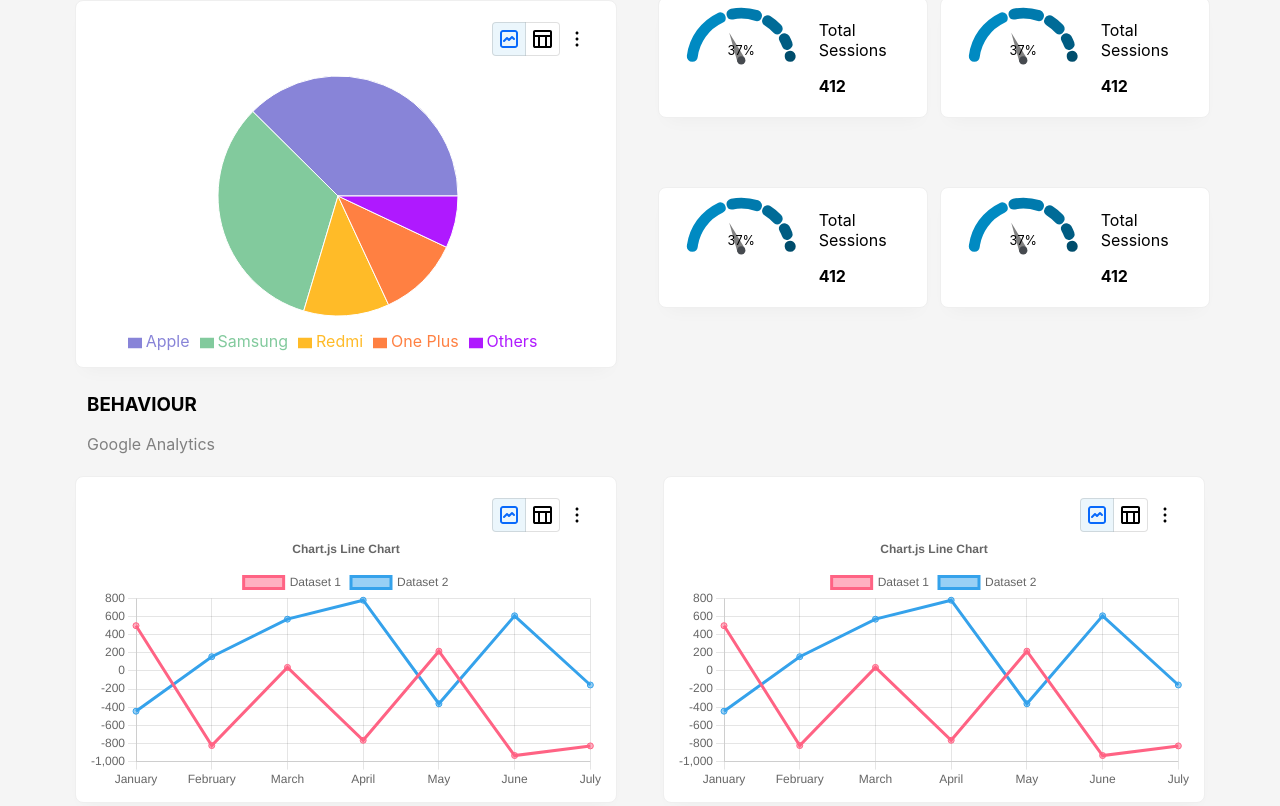
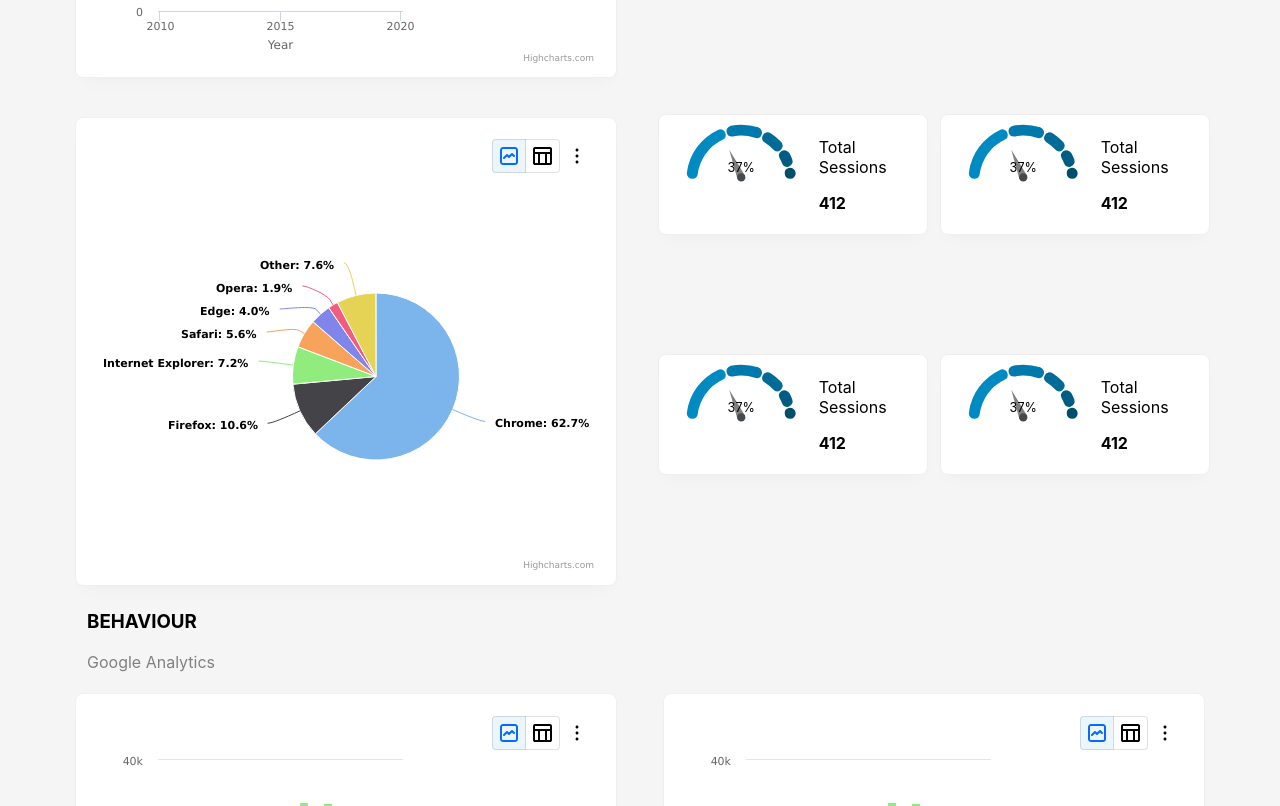
Before and after one commit to KiranGoyal88/Analytic-Dashboard, a React (Create React App) app: page / in a window 1280 px wide. Shown: the part 773-1579 px from the top of the page. Built offline with nearby package versions, Linux system fonts and the light colour scheme.

Commit message:
Update Pi chart| Line chart

```diff
--- a/package.json
+++ b/package.json
@@ -18,6 +18,8 @@
     "date-fns": "^2.29.1",
     "dayjs": "^1.11.4",
     "gauge-chart": "^0.5.3",
+    "highcharts": "^10.2.0",
+    "highcharts-react-official": "^3.1.0",
     "luxon": "^2.5.0",
     "moment": "^2.29.4",
     "react": "^18.2.0",
--- a/src/components/LineChartComponent.jsx
+++ b/src/components/LineChartComponent.jsx
@@ -1,60 +1,106 @@
-import React from "react";
-import {
-  Chart as ChartJS,
-  CategoryScale,
-  LinearScale,
-  PointElement,
-  LineElement,
-  Title,
-  Tooltip,
-  Legend,
-} from "chart.js";
-import { Line } from "react-chartjs-2";
-import { faker } from "@faker-js/faker";
+import React, { Component } from "react";
+import { render } from "react-dom";
+import HighchartsReact from "highcharts-react-official";
+import Highcharts from "highcharts";
 
-ChartJS.register(
-  CategoryScale,
-  LinearScale,
-  PointElement,
-  LineElement,
-  Title,
-  Tooltip,
-  Legend
-);
+class LineChartComponent extends Component {
+  constructor(props) {
+    super(props);
 
-export const options = {
-  responsive: true,
-  plugins: {
-    legend: {
-      position: "top",
+    this.state = {
+      // To avoid unnecessary update keep all options in the state.
+      chartOptions: {
+        chart: {
+          type: "spline",
+          inverted: false
         },
         title: {
-      display: true,
-      text: "Chart.js Line Chart",
+          // text: "Solar Employment Growth by Sector, 2010-2016"
+          text: ""
         },
+        yAxis: {
+          title: {
+            text: "Number of Employees"
+          }
         },
-};
 
-const labels = ["January", "February", "March", "April", "May", "June", "July"];
+        xAxis: {
+          accessibility: {
+            rangeDescription: "Range: 2010 to 2017"
+          },
+          title: {
+            text: "Year"
+          }
+        },
 
-export const data = {
-  labels,
-  datasets: [
+        legend: {
+          layout: "vertical",
+          align: "right",
+          verticalAlign: "middle"
+        },
+
+        plotOptions: {
+          series: {
+            label: {
+              connectorAllowed: false
+            },
+            pointStart: 2010
+          }
+        },
+
+        series: [
+          // {
+          //   name: "Installation",
+          //   data: [43934, 52503, 57177, 69658, 97031, 119931, 137133, 154175]
+          // },
           {
-      label: "Dataset 1",
-      data: labels.map(() => faker.datatype.number({ min: -1000, max: 1000 })),
-      borderColor: "rgb(255, 99, 132)",
-      backgroundColor: "rgba(255, 99, 132, 0.5)",
+            name: "Manufacturing",
+            data: [24916, 14064, 2742, 19851, 32490, 20282, 18121, 9434, 20000, 30000, 15000]
           },
           {
-      label: "Dataset 2",
-      data: labels.map(() => faker.datatype.number({ min: -1000, max: 1000 })),
-      borderColor: "rgb(53, 162, 235)",
-      backgroundColor: "rgba(53, 162, 235, 0.5)",
+            name: "Sales & Distribution",
+            data: [11744, 17722, 18005, 29771, 20185, 4377, 2147, 19387, 20123, 30234, 18999]
           },
+          {
+            name: "Project Development",
+            data: [5666, 8888, 7988, 12169, 15112, 22452, 34400, 34227, 29876, 25786, 22888]
+          },
+          {
+            name: "Other",
+            data: [12908, 5948, 8105, 11248, 8989, 11816, 18274, 18111, 29000, 5001, 15999]
+          }
         ],
+
+        responsive: {
+          rules: [
+            {
+              condition: {
+                maxWidth: 500
+              },
+              chartOptions: {
+                legend: {
+                  layout: "horizontal",
+                  align: "center",
+                  verticalAlign: "bottom"
+                }
+              }
+            }
+          ]
+        }
+      },
+      hoverData: null
     };
+  }
 
-export function LineChartComponent() {
-  return <Line options={options} data={data} />;
+  render() {
+    const { chartOptions, hoverData } = this.state;
+
+    return (
+      <div>
+        <HighchartsReact highcharts={Highcharts} options={chartOptions} />
+      </div>
+    );
   }
+}
+
+export default LineChartComponent;
--- a/src/components/PieChartComponent.jsx
+++ b/src/components/PieChartComponent.jsx
@@ -1,108 +1,189 @@
-// import React from "react";
-// import { Chart as ChartJS, ArcElement, Tooltip, Legend } from "chart.js";
-// import { Pie } from "react-chartjs-2";
+import React, { Component } from "react";
+import { render } from "react-dom";
+import HighchartsReact from "highcharts-react-official";
+import Highcharts from "highcharts";
 
-// ChartJS.register(ArcElement, Tooltip, Legend);
+class PieChartComponent extends Component {
+  constructor(props) {
+    super(props);
 
-// export const data = {
-//   labels: ["Red", "Blue", "Yellow", "Green", "Purple", "Orange"],
-//   datasets: [
-//     {
-//       label: "# of Votes",
-//       data: [12, 19, 3, 5, 2, 3],
-//       backgroundColor: [
-//         "rgba(255, 99, 132, 0.2)",
-//         "rgba(54, 162, 235, 0.2)",
-//         "rgba(255, 206, 86, 0.2)",
-//         "rgba(75, 192, 192, 0.2)",
-//         "rgba(153, 102, 255, 0.2)",
-//         "rgba(255, 159, 64, 0.2)"
-//       ],
-//       borderColor: [
-//         "rgba(255, 99, 132, 1)",
-//         "rgba(54, 162, 235, 1)",
-//         "rgba(255, 206, 86, 1)",
-//         "rgba(75, 192, 192, 1)",
-//         "rgba(153, 102, 255, 1)",
-//         "rgba(255, 159, 64, 1)"
-//       ],
-//       borderWidth: 1
-//     }
-//   ]
-// };
+    this.state = {
+      // To avoid unnecessary update keep all options in the state.
+      chartOptions: {
+        chart: {
+          type: "pie"
+        },
+        title: {
+          text: ""
+        },
+        // subtitle: {
+        //   text: 'Click the slices to view versions. Source: <a href="http://statcounter.com" target="_blank">statcounter.com</a>'
+        // },
+        accessibility: {
+          announceNewData: {
+            enabled: true
+          },
+          point: {
+            valueSuffix: "%"
+          }
+        },
 
-// export function PieChartComponent() {
-//   return (
-//     <div style={{ padding: "0% 20%" }}>
-//       <Pie data={data} />
-//     </div>
-//   );
-// }
+        plotOptions: {
+          series: {
+            dataLabels: {
+              enabled: true,
+              format: "{point.name}: {point.y:.1f}%"
+            }
+          }
+        },
 
-import React from "react";
-import { PieChart, Pie, Cell, Tooltip, Legend } from "recharts";
-class PieChartComponent extends React.Component {
-  COLORS = ["#8884d8", "#82ca9d", "#FFBB28", "#FF8042", "#AF19FF"];
-  pieData = [
+        tooltip: {
+          headerFormat: '<span style="font-size:11px">{series.name}</span><br>',
+          pointFormat: '<span style="color:{point.color}">{point.name}</span>: <b>{point.y:.2f}%</b> of total<br/>'
+        },
+
+        series: [
           {
-      name: "Apple",
-      value: 54.85
+            name: "Browsers",
+            colorByPoint: true,
+            data: [
+              {
+                name: "Chrome",
+                y: 62.74,
+                drilldown: "Chrome"
               },
               {
-      name: "Samsung",
-      value: 47.91
+                name: "Firefox",
+                y: 10.57,
+                drilldown: "Firefox"
               },
               {
-      name: "Redmi",
-      value: 16.85
+                name: "Internet Explorer",
+                y: 7.23,
+                drilldown: "Internet Explorer"
               },
               {
-      name: "One Plus",
-      value: 16.14
+                name: "Safari",
+                y: 5.58,
+                drilldown: "Safari"
               },
               {
-      name: "Others",
-      value: 10.25
+                name: "Edge",
+                y: 4.02,
+                drilldown: "Edge"
+              },
+              {
+                name: "Opera",
+                y: 1.92,
+                drilldown: "Opera"
+              },
+              {
+                name: "Other",
+                y: 7.62,
+                drilldown: null
               }
-  ];
-  CustomTooltip = ({ active, payload, label }) => {
-    if (active) {
+            ]
+          }
+        ],
+        drilldown: {
+          series: [
+            {
+              name: "Chrome",
+              id: "Chrome",
+              data: [
+                ["v65.0", 0.1],
+                ["v64.0", 1.3],
+                ["v63.0", 53.02],
+                ["v62.0", 1.4],
+                ["v61.0", 0.88],
+                ["v60.0", 0.56],
+                ["v59.0", 0.45],
+                ["v58.0", 0.49],
+                ["v57.0", 0.32],
+                ["v56.0", 0.29],
+                ["v55.0", 0.79],
+                ["v54.0", 0.18],
+                ["v51.0", 0.13],
+                ["v49.0", 2.16],
+                ["v48.0", 0.13],
+                ["v47.0", 0.11],
+                ["v43.0", 0.17],
+                ["v29.0", 0.26]
+              ]
+            },
+            {
+              name: "Firefox",
+              id: "Firefox",
+              data: [
+                ["v58.0", 1.02],
+                ["v57.0", 7.36],
+                ["v56.0", 0.35],
+                ["v55.0", 0.11],
+                ["v54.0", 0.1],
+                ["v52.0", 0.95],
+                ["v51.0", 0.15],
+                ["v50.0", 0.1],
+                ["v48.0", 0.31],
+                ["v47.0", 0.12]
+              ]
+            },
+            {
+              name: "Internet Explorer",
+              id: "Internet Explorer",
+              data: [
+                ["v11.0", 6.2],
+                ["v10.0", 0.29],
+                ["v9.0", 0.27],
+                ["v8.0", 0.47]
+              ]
+            },
+            {
+              name: "Safari",
+              id: "Safari",
+              data: [
+                ["v11.0", 3.39],
+                ["v10.1", 0.96],
+                ["v10.0", 0.36],
+                ["v9.1", 0.54],
+                ["v9.0", 0.13],
+                ["v5.1", 0.2]
+              ]
+            },
+            {
+              name: "Edge",
+              id: "Edge",
+              data: [
+                ["v16", 2.6],
+                ["v15", 0.92],
+                ["v14", 0.4],
+                ["v13", 0.1]
+              ]
+            },
+            {
+              name: "Opera",
+              id: "Opera",
+              data: [
+                ["v50.0", 0.96],
+                ["v49.0", 0.82],
+                ["v12.1", 0.14]
+              ]
+            }
+          ]
+        }
+      },
+      hoverData: null
+    };
+  }
+
+  render() {
+    const { chartOptions, hoverData } = this.state;
+
     return (
-        <div
-          className="custom-tooltip"
-          style={{
-            backgroundColor: "#ffff",
-            padding: "5px",
-            border: "1px solid #cccc"
-          }}
-        >
-          <label>{`${payload[0].name} : ${payload[0].value}%`}</label>
+      <div>
+        <HighchartsReact highcharts={Highcharts} options={chartOptions} />
       </div>
     );
   }
-    return null;
-  };
-  render() {
-    return (
-      <PieChart width={500} height={300}>
-        <Pie
-          data={this.pieData}
-          color="#000000"
-          dataKey="value"
-          nameKey="name"
-          cx="50%"
-          cy="50%"
-          outerRadius={120}
-          fill="#8884d8"
-        >
-          {this.pieData.map((entry, index) => (
-            <Cell key={`cell-${index}`} fill={this.COLORS[index % this.COLORS.length]} displayName={entry.name} />
-          ))}
-        </Pie>
-        <Tooltip content={<this.CustomTooltip />} />
-        <Legend />
-      </PieChart>
-    );
 }
-}
+
 export default PieChartComponent;
```
Also changed, not shown: src/App.js (+8 -3 lines), src/assets/svg/logs.svg (added). Lines whose indentation alone changed are shown as unchanged.
